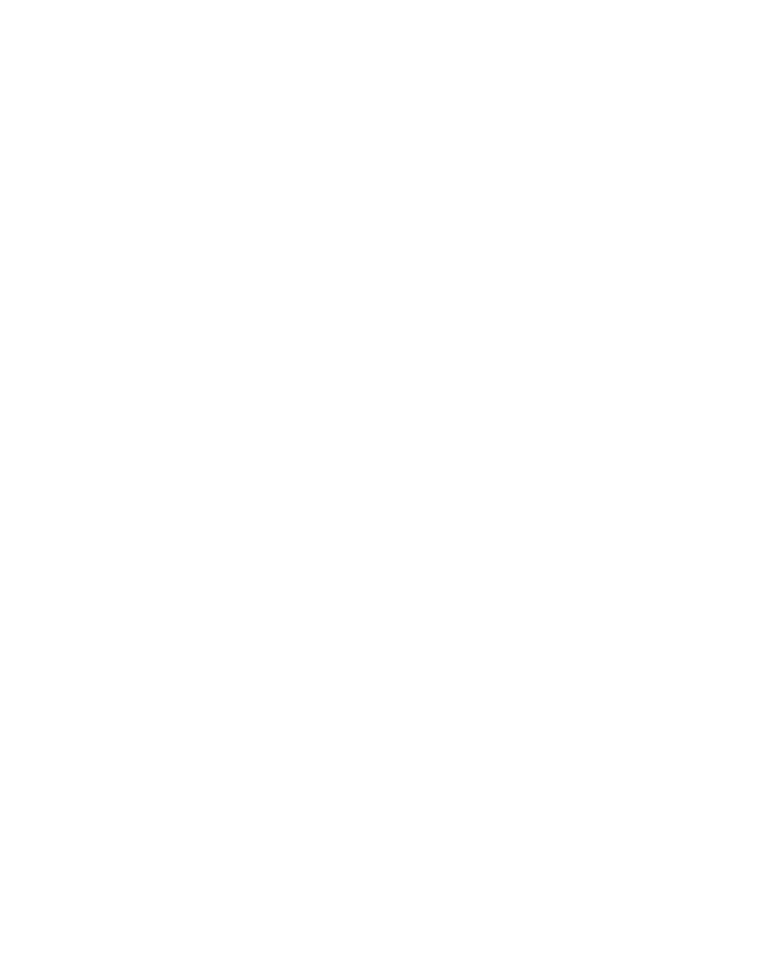
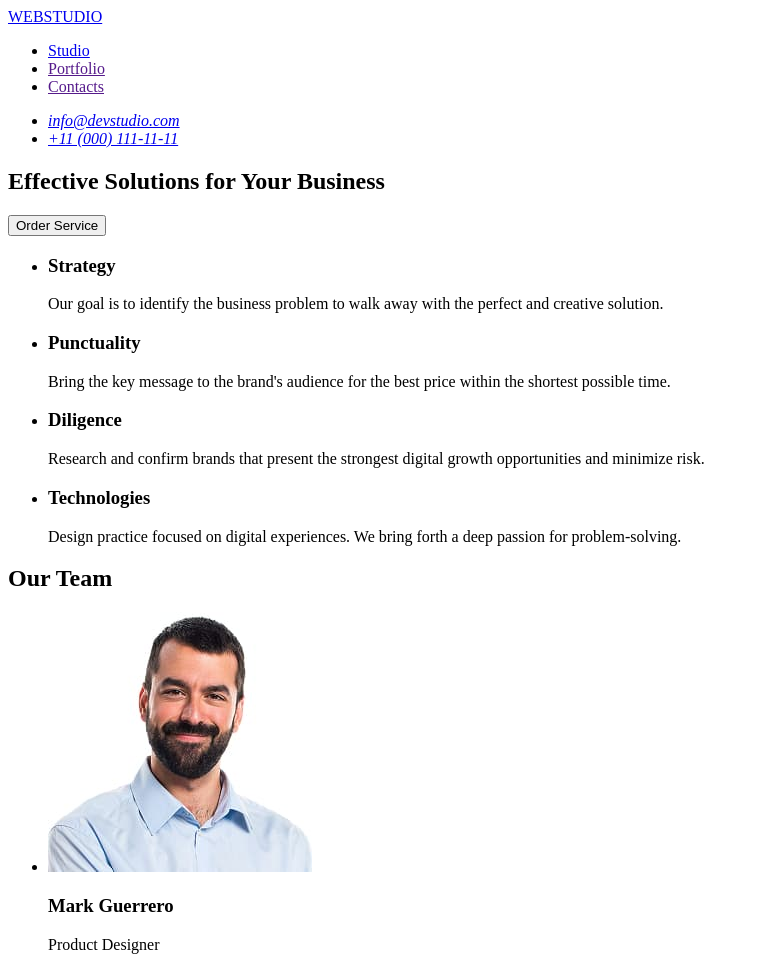
Before and after one commit to RomanAnokhin-work/goit-markup-hw-01, a plain HTML site: page index.html in a window 1280 px wide. Shown: the top 958 px of the page, without its empty margins (0-759 px from the left). Before the commit the page ends 800 px from the top, so only its background shows below. Drawn offline with Linux system fonts and the light colour scheme.

Commit message:
Update index

```diff
--- a/index.html
+++ b/index.html
@@ -3,12 +3,106 @@
 <head>
     <meta charset="UTF-8">
     <meta name="viewport" content="width=device-width, initial-scale=1.0">
-    <title>Simple HTML Page</title>
-
-</head>
+    <title>Document</title>
+    </head>
 
 <body>
+    <header>
+        <nav>
+            <a href="./index.html">WEBSTUDIO</a>
+            <ul>
+                <li><a href="./index.html">Studio</a></li>
+                <li><a href="">Portfolio</a></li>
+                <li><a href="">Contacts</a></li>
+            </ul>
+        </nav>
+        <address>
+            <ul>
+                <li><a href="mailto:info@devstudio.com">info@devstudio.com</a></li>
+                <li><a href="tel:+110001111111">+11 (000) 111-11-11</a></li>
+            </ul>
+        </address>
+        </header>
 
-</body>
+        <main>
+            <section>
+                <h1>Effective Solutions for Your Business</h1>
+                <button type="button">Order Service</button>
 
-</html>
+            </section>
+
+            <section>
+                <ul>
+                    <li>
+                        <h3>Strategy</h3>
+                        <p>
+                            Our goal is to identify the business problem to walk away with the
+                            perfect and creative solution.
+                        </p>
+                    </li>
+                    <li>
+                        <h3>Punctuality</h3>
+                        <p>
+                            Bring the key message to the brand's audience for the best price
+                            within the shortest possible time.
+                        </p>
+                    </li>
+                    <li>
+                        <h3>Diligence</h3>
+                        <p>
+                            Research and confirm brands that present the strongest digital
+                            growth opportunities and minimize risk.
+                        </p>
+                    </li>
+                    <li>
+                        <h3>Technologies</h3>
+                        <p>
+                            Design practice focused on digital experiences. We bring forth a
+                            deep passion for problem-solving.
+                        </p>
+                    </li>
+                </ul>
+                </section>
+
+                <section>
+                    <h2>Our Team</h2>
+                    <ul>
+                        <li>
+                            <img width="264" height="260" src="./images/mark-guerrero.jpg" alt="Mark Guerrero" />
+                            <h3>Mark Guerrero</h3>
+                            <p>Product Designer</p>
+
+                        </li>
+                        <li>
+                            <img width="264" height="260" src="./images/tom-ford.jpg" alt="Tom Ford" />
+                            <h3>Tom Ford</h3>
+                            <p>Frontend Developer</p>
+
+                        </li>
+                        <li>
+                            <img width="264" height="260" src="./images/camila-garcia.jpg" alt="Camila Garcia" />
+                            <h3>Camila Garcia</h3>
+                            <p>Marketing</p>
+
+                        </li>
+                        <li>
+                            <img width="264" height="260" src="./images/daniel-wilson.jpg" alt="Daniel Wilson" />
+                            <h3>Daniel Wilson</h3>
+                            <p>UI Designer</p>
+
+                        </li>
+                    </ul>
+                </section>
+            </main>
+
+            <footer>
+                <div>
+                    <a href="./index.html">WEBSTUDIO</a>
+                    <p>
+                        Increase the flow of customers and sales for your business with
+                        digital marketing amp; growth solutions.
+                    </p>
+                </div>
+            </footer>
+        </body>
+    </html>
```
Also changed, not shown: images/camila-garcia.jpg (added), images/daniel-wilson.jpg (added), images/mark-guerrero.jpg (added), images/tom-ford.jpg (added).
